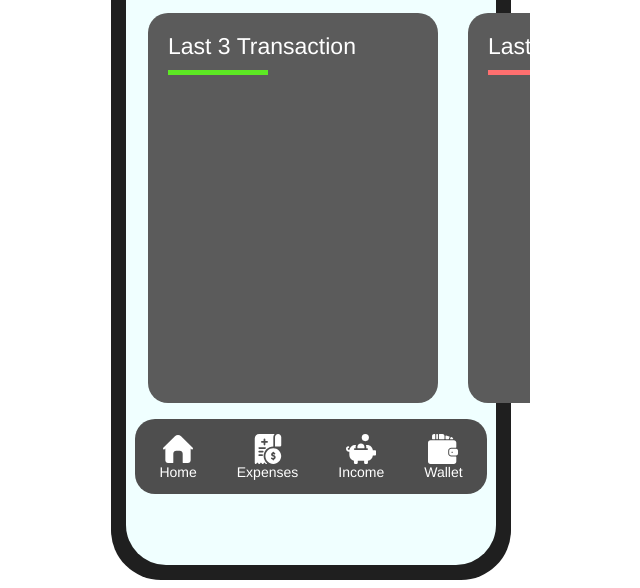
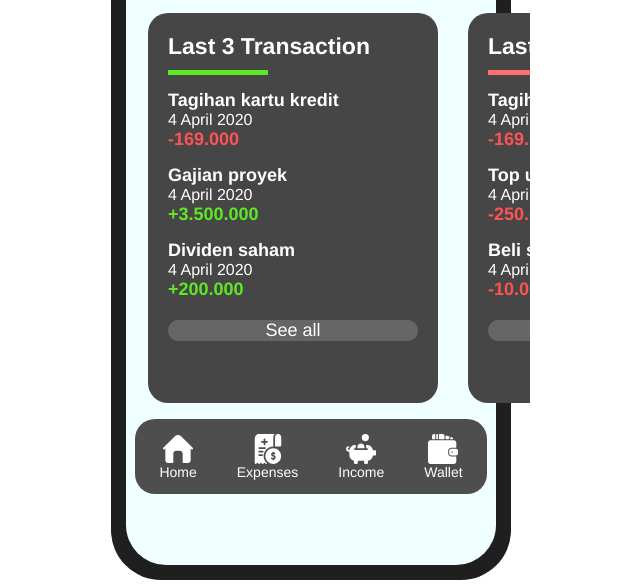
Before and after one commit to ridhoperdana/edompethtml, a website: page html/index.html in a window 1280 px wide. Shown: the part 228-816 px from the top of the page, without its empty margins (329-969 px from the left). Drawn offline with Linux system fonts and the light colour scheme.

Commit message:
feat: all transaction dummy

```diff
--- a/html/index.html
+++ b/html/index.html
@@ -17,20 +17,86 @@
             <div>
                 <ul class="flex-container">
                     <li class="flex-item">
-                        <div style="font-size: 23px;color: white;font-weight: 500;margin-bottom: 10px;">Last 3
+                        <div style="font-size: 23px;color: white;font-weight: 800;margin-bottom: 10px;">Last 3
                             Transaction
                         </div>
                         <div style="background-color: rgb(93, 232, 36); width: 100px; height: 5px;"></div>
+                        <div style="display: flex;flex-direction: column;width: 80%;">
+                            <div
+                                style="display: flex;flex-direction: column; width: 100%;/* background-color: #e04f4f; */border-radius: 15px;/* padding: 15px; */margin-top: 15px;color: white;">
+                                <div style="font-weight: 600;font-size: 18px;">Tagihan kartu kredit</div>
+                                <div>4 April 2020</div>
+                                <div style="color: rgb(255, 83, 83);font-weight: 600;font-size: 18px;">-169.000</div>
+                            </div>
+                            <div
+                                style="display: flex;flex-direction: column; width: 100%;/* background-color: #e04f4f; */border-radius: 15px;/* padding: 15px; */margin-top: 15px;color: white;">
+                                <div style="font-weight: 600;font-size: 18px;">Gajian proyek</div>
+                                <div>4 April 2020</div>
+                                <div style="color: rgb(93, 232, 36);font-weight: 600;font-size: 18px;">+3.500.000</div>
+                            </div>
+                            <div
+                                style="display: flex;flex-direction: column; width: 100%;/* background-color: #e04f4f; */border-radius: 15px;/* padding: 15px; */margin-top: 15px;color: white;">
+                                <div style="font-weight: 600;font-size: 18px;">Dividen saham</div>
+                                <div>4 April 2020</div>
+                                <div style="color: rgb(93, 232, 36);font-weight: 600;font-size: 18px;">+200.000</div>
+                            </div>
+                        </div>
+                        <div
+                            style="width: 100%;color:white;margin-top: 20px;font-size: 18px;text-align: center;background-color: rgb(102, 102, 102);border-radius: 10px;">
+                            <div>See all</div>
+                        </div>
                     </li>
                     <li class="flex-item">
-                        <div style="font-size: 23px;color: white;font-weight: 500;margin-bottom: 10px;">Last 3 Expenses
+                        <div style="font-size: 23px;color: white;font-weight: 800;margin-bottom: 10px;">Last 3 Expenses
                         </div>
                         <div style="background-color: #FF6F6F; width: 100px; height: 5px;"></div>
+                        <div style="display: flex;flex-direction: column;width: 80%;">
+                            <div
+                                style="display: flex;flex-direction: column; width: 100%;/* background-color: #e04f4f; */border-radius: 15px;/* padding: 15px; */margin-top: 15px;color: white;">
+                                <div style="font-weight: 600;font-size: 18px;">Tagihan kartu kredit</div>
+                                <div>4 April 2020</div>
+                                <div style="color: rgb(255, 83, 83);font-weight: 600;font-size: 18px;">-169.000</div>
+                            </div>
+                            <div
+                                style="display: flex;flex-direction: column; width: 100%;/* background-color: #e04f4f; */border-radius: 15px;/* padding: 15px; */margin-top: 15px;color: white;">
+                                <div style="font-weight: 600;font-size: 18px;">Top up gopay</div>
+                                <div>4 April 2020</div>
+                                <div style="color: rgb(255, 83, 83);font-weight: 600;font-size: 18px;">-250.000</div>
+                            </div>
+                            <div
+                                style="display: flex;flex-direction: column; width: 100%;/* background-color: #e04f4f; */border-radius: 15px;/* padding: 15px; */margin-top: 15px;color: white;">
+                                <div style="font-weight: 600;font-size: 18px;">Beli siomay</div>
+                                <div>4 April 2020</div>
+                                <div style="color: rgb(255, 83, 83);font-weight: 600;font-size: 18px;">-10.000</div>
+                            </div>
+                        </div>
+                        <div
+                            style="width: 100%;color:white;margin-top: 20px;font-size: 18px;text-align: center;background-color: rgb(102, 102, 102);border-radius: 10px;">
+                            <div>See all</div>
+                        </div>
                     </li>
                     <li class="flex-item">
-                        <div style="font-size: 23px;color: white;font-weight: 500;margin-bottom: 10px;">Last 3 Incomes
+                        <div style="font-size: 23px;color: white;font-weight: 800;margin-bottom: 10px;">Last 3 Incomes
                         </div>
                         <div style="background-color: rgb(93, 232, 36); width: 100px; height: 5px;"></div>
+                        <div style="display: flex;flex-direction: column;width: 80%;">
+                            <div
+                                style="display: flex;flex-direction: column; width: 100%;/* background-color: #e04f4f; */border-radius: 15px;/* padding: 15px; */margin-top: 15px;color: white;">
+                                <div style="font-weight: 600;font-size: 18px;">Gajian proyek</div>
+                                <div>4 April 2020</div>
+                                <div style="color: rgb(93, 232, 36);font-weight: 600;font-size: 18px;">+3.500.000</div>
+                            </div>
+                            <div
+                                style="display: flex;flex-direction: column; width: 100%;/* background-color: #e04f4f; */border-radius: 15px;/* padding: 15px; */margin-top: 15px;color: white;">
+                                <div style="font-weight: 600;font-size: 18px;">Dividen saham</div>
+                                <div>4 April 2020</div>
+                                <div style="color: rgb(93, 232, 36);font-weight: 600;font-size: 18px;">+200.000</div>
+                            </div>
+                        </div>
+                        <div
+                            style="width: 100%;color:white;margin-top: 20px;font-size: 18px;text-align: center;background-color: rgb(102, 102, 102);border-radius: 10px;">
+                            <div>See all</div>
+                        </div>
                     </li>
                     <li style="width: 30px;"></li>
                 </ul>
--- a/html/style.css
+++ b/html/style.css
@@ -93,7 +93,7 @@
 }
 
 .flex-item {
-  background-color: rgb(91, 91, 91);
+  background-color: rgb(70, 70, 70);
   width: 250px;
   height: 350px;
   border-radius: 20px;
```
